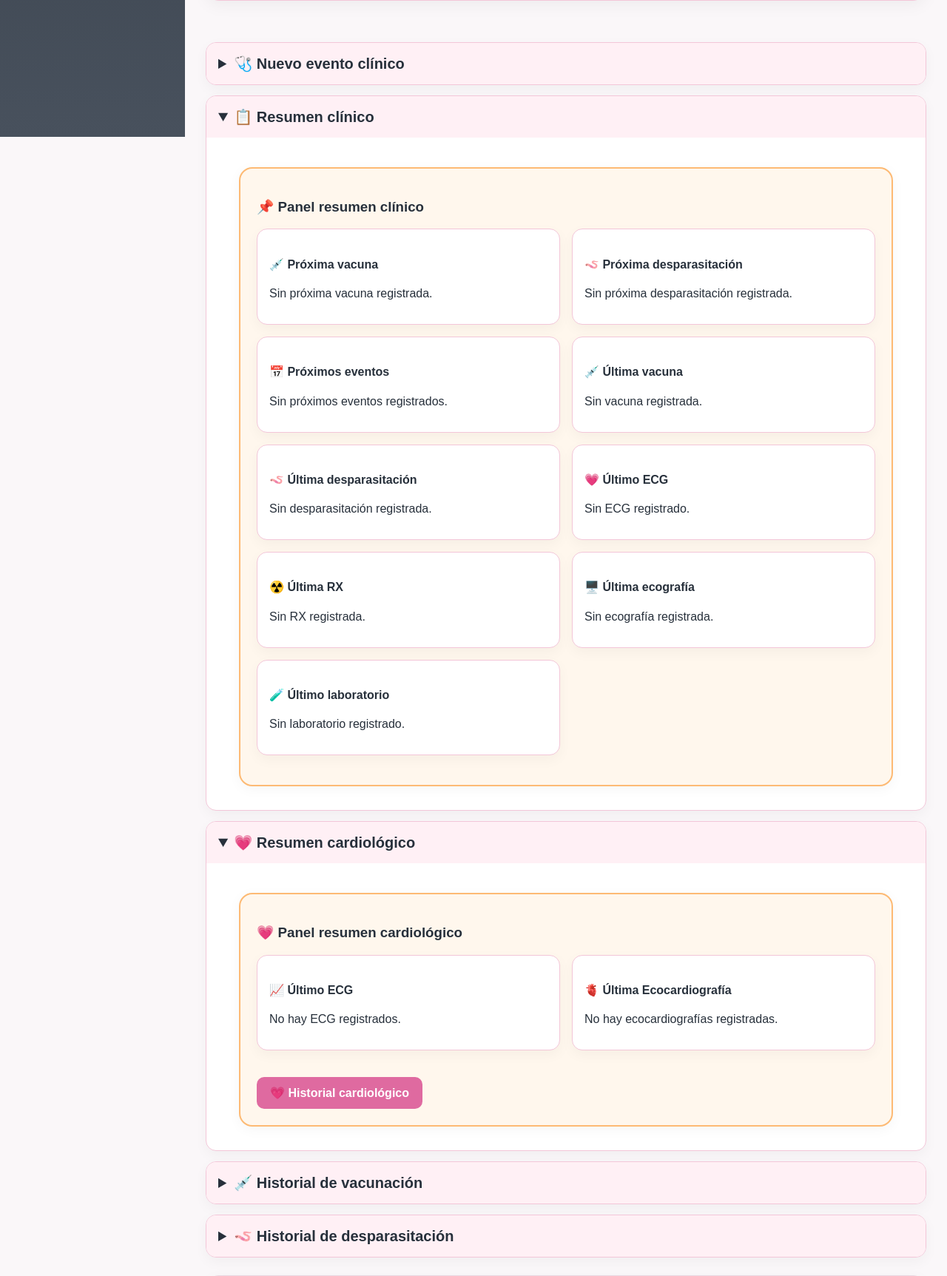
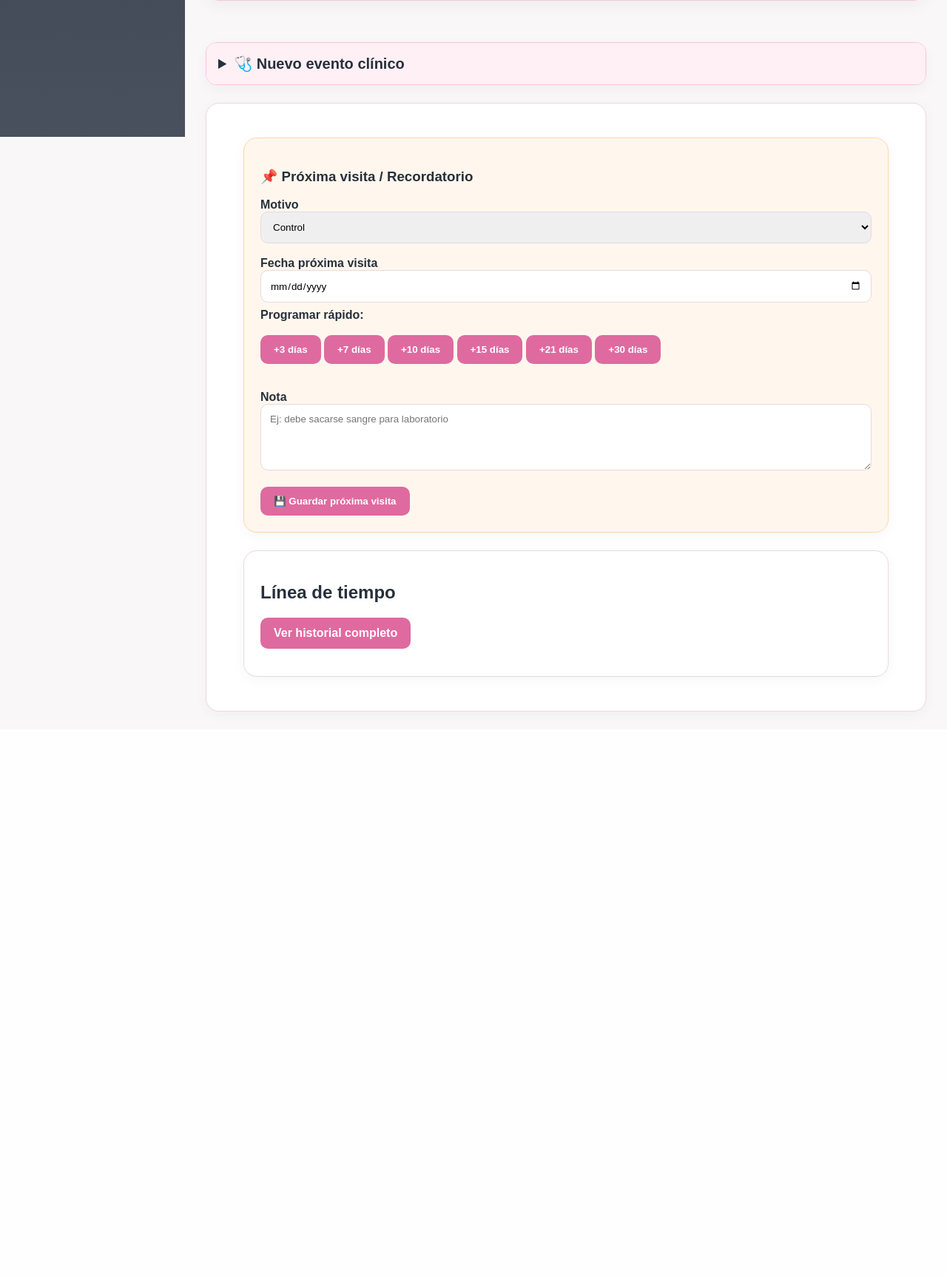
Before and after one commit to clinicaveterinaria-arch/los-aromos-cloud, a FastAPI app: template app/templates/patient_detail.html in a window 1280 px wide. Shown: the part 615-2340 px from the top of the page at 74% size. After the commit the page ends 1579 px from the top, so only its background shows below. Run offline with FastAPI, Linux system fonts and the light colour scheme; the template is opened without the code that fills it, so the values that code supplies are empty; parts of the project's set-up code (start-up, migrations or seed data) failed here and were passed over.

Commit message:
Update patient_detail.html

```diff
--- a/app/templates/patient_detail.html
+++ b/app/templates/patient_detail.html
@@ -168,6 +168,9 @@
             grid-template-columns:1fr;
         }
     }
+.hc-legacy {
+    display:none;
+}
 </style>
 
 {% set ns = namespace(vacuna=None, desparasitacion=None, ecg=None, rx=None, eco=None, lab=None) %}
@@ -493,7 +496,7 @@
 </form>
 </div>
 </details>
-<details class="hc-section" open>
+<details class="hc-section hc-legacy">
     <summary>📋 Resumen clínico</summary>
 
     <div class="hc-section-body">
@@ -627,7 +630,7 @@
 </div>
     </div>
 </details>
-<details class="hc-section" open>
+<details class="hc-section hc-legacy">
     <summary>💗 Resumen cardiológico</summary>
 
     <div class="hc-section-body">
@@ -676,7 +679,7 @@
 </div>
     </div>
 </details>
-<details class="hc-section">
+<details class="hc-section hc-legacy">
     <summary>💉 Historial de vacunación</summary>
 
     <div class="hc-section-body">
@@ -698,7 +701,7 @@
     </div>
 </details>
 
-<details class="hc-section">
+<details class="hc-section hc-legacy">
     <summary>🪱 Historial de desparasitación</summary>
 
     <div class="hc-section-body">
@@ -721,7 +724,7 @@
 </details>
 {% if upcoming_events %}
 
-<details class="hc-section">
+<details class="hc-section hc-legacy">
     <summary>📌 Próximos eventos programados</summary>
 
     <div class="hc-section-body">
```
